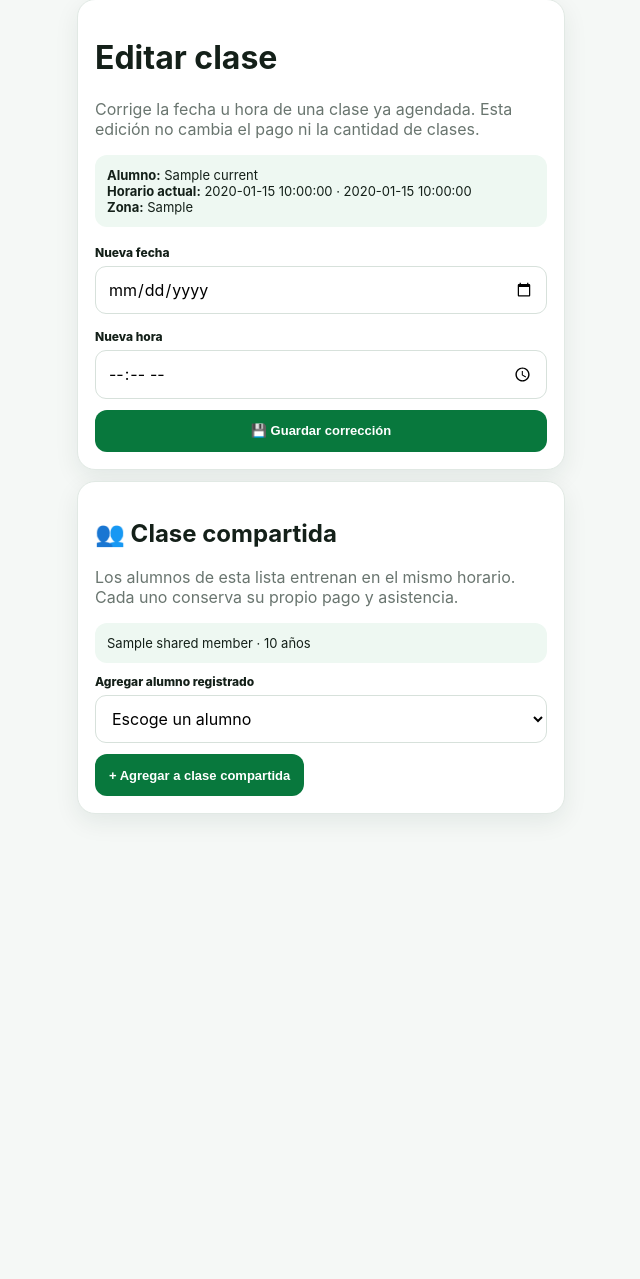
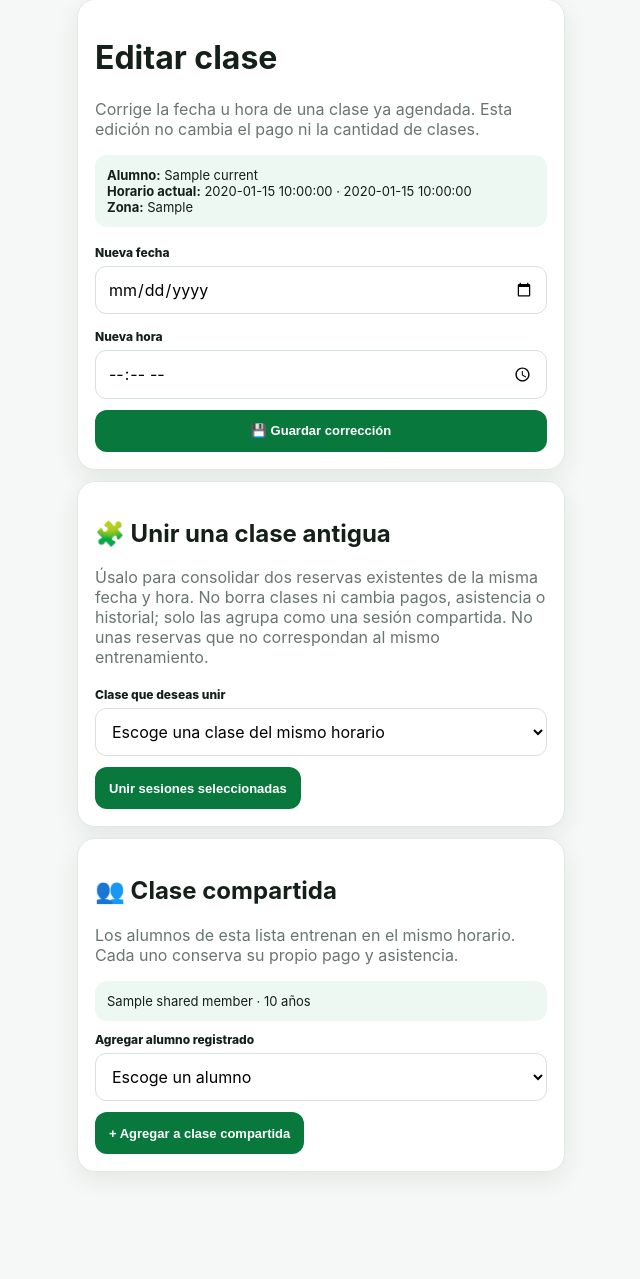
Before and after one commit to juancarlosrockman/jc-futbol-coach, a Python web app: template templates/edit_class.html in a window 1280 px wide. Shown: the part 42-1321 px from the top of the page, without its empty margins (319-959 px from the left). Before the commit the page ends 859 px from the top, so only its background shows below. Run offline with Jinja, Linux system fonts and the light colour scheme; the template is opened without the code that fills it: most values are stand-ins (such as "Sample title", 1, 10 or a date in 2020).

Commit message:
Add files via upload

```diff
--- a/templates/edit_class.html
+++ b/templates/edit_class.html
@@ -13,7 +13,25 @@
     <input type="hidden" name="return_to" value="{{return_to}}">
     <button class="btn green" style="width:100%">💾 Guardar corrección</button>
   </form>
+  {% if current.date >= now_date and current.status in ['scheduled','rescheduled','postponed'] %}
+  <form method="post" action="{{url_for('delete_class',class_id=current.id)}}" style="margin-top:12px" onsubmit="return confirm('¿Seguro que deseas borrar esta programación futura? Se conservarán los pagos y el historial. Si la clase es compartida, solo se quitará este alumno.');">
+    <input type="hidden" name="csrf_token" value="{{ csrf_token() }}">
+    <button class="btn" style="width:100%;background:#9f2525;color:white">🗑️ Borrar programación futura de este alumno</button>
+  </form>
+  {% endif %}
 </div>
+{% if merge_candidates %}
+<div class="card">
+  <h2>🧩 Unir una clase antigua</h2>
+  <p class="muted">Úsalo para consolidar dos reservas existentes de la misma fecha y hora. No borra clases ni cambia pagos, asistencia o historial; solo las agrupa como una sesión compartida. No unas reservas que no correspondan al mismo entrenamiento.</p>
+  <form method="post" action="{{url_for('merge_legacy_class',class_id=current.id)}}" onsubmit="return confirm('¿Confirmas que estas clases corresponden al mismo entrenamiento? Se conservarán los registros individuales y se sincronizará una sola sesión.');">
+    <input type="hidden" name="csrf_token" value="{{csrf_token()}}">
+    <label>Clase que deseas unir</label>
+    <select name="other_class_id" required><option value="">Escoge una clase del mismo horario</option>{% for candidate in merge_candidates %}<option value="{{candidate.id}}">{{candidate.student_name}} · clase #{{candidate.id}}</option>{% endfor %}</select>
+    <button class="btn green" type="submit">Unir sesiones seleccionadas</button>
+  </form>
+</div>
+{% endif %}
 {% if current.session_group_id %}
 <div class="card">
   <h2>👥 Clase compartida</h2>
```
Also changed, not shown: templates/new_class.html (+3 -2 lines), tests/test_regressions.py (+30 -0 lines).
